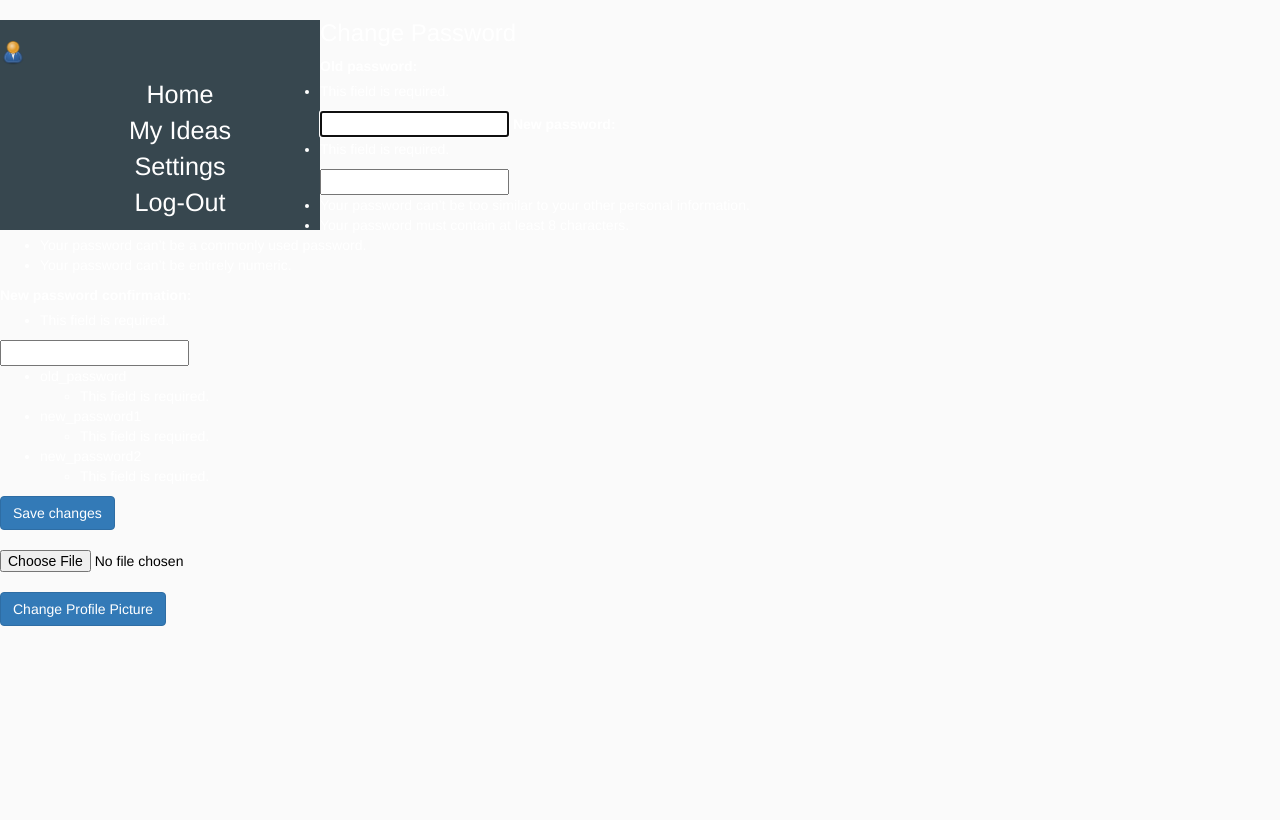
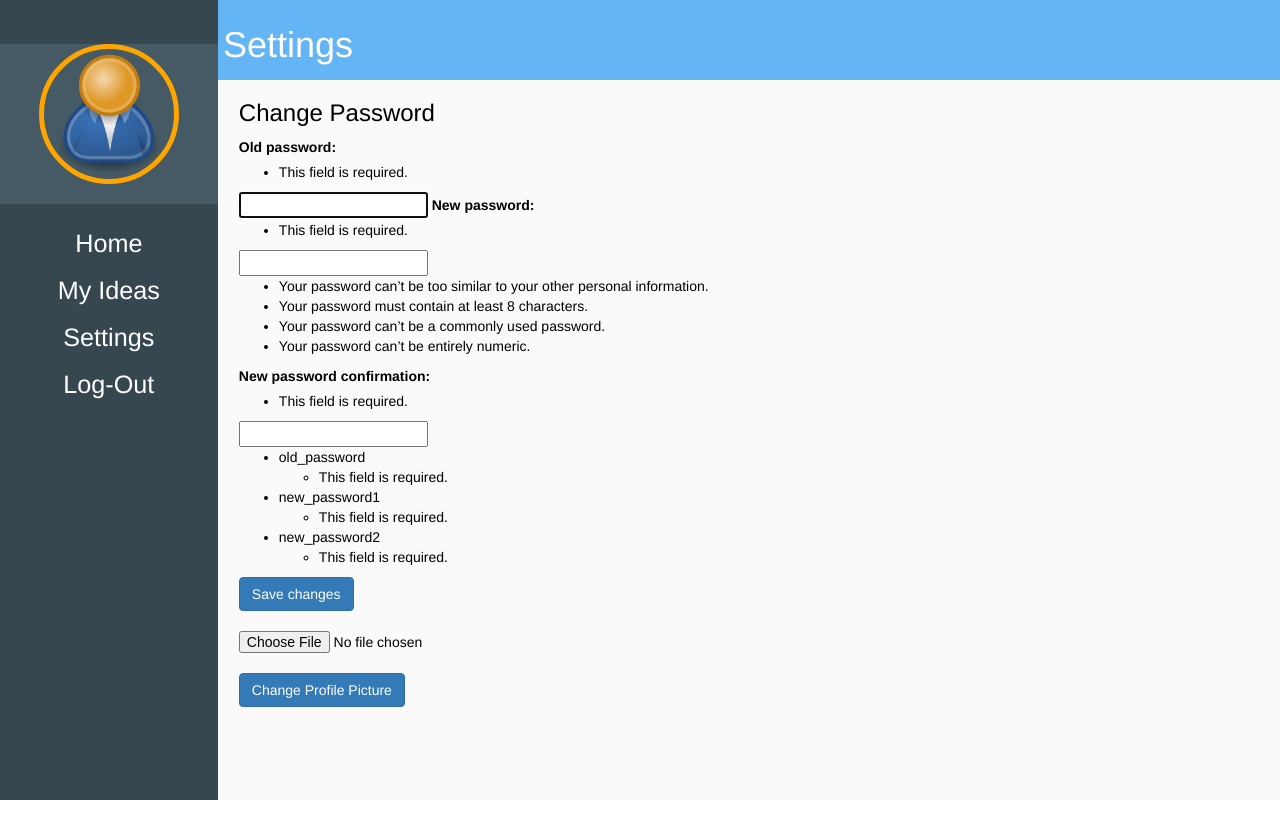
Before and after one commit to RenzoBenemerito/PiNoise, a Django app: page /pinoise/settings/ in a window 1280 px wide. Run offline with Django 3.2, Linux system fonts and the light colour scheme; some libraries are stand-ins or nearby versions.

Commit message:
Design Changes

```diff
--- a/PiNoiseApp/static/css/styleDash.css
+++ b/PiNoiseApp/static/css/styleDash.css
@@ -1,6 +1,6 @@
 html,body{
     margin: 0;
-    width: 100%;
+    max-width: 100%;
     height: 100%;
 }
 body{
@@ -8,51 +8,75 @@
     color: white;
 }
 .nav{
-    width: 25%;
     background: #37474F;
     color: white;
     text-align: center;
-    margin: 0;
     font-size: 1.8em;
-    vertical-align: middle;
-    float: left
+    position: fixed;
+    left: 0;
+    top: 0;
+    padding: 0;
+    height: 100%;
+    width: 17%;
 }
 .navList{
     list-style: none;
+    padding: 0;
 }
 .navList>li{
-
+    margin: 5% 0;
 }
-.navList>li>a{
+.navList>li>.itemDiv>a{
     color: white;
     text-decoration: none;
 }
-.navList>li>a:hover{
+.navList>li>.itemDiv>a:hover{
     color: yellow;
 }
+.navList>li>.itemDiv:hover{
+    background-color: #263238;
+}
 .profilePic{
-    width: 40%;
+    width: 100%;
     height: 20%;
+    margin: 20% 0 10% 0;
+    background-color: #455A64;
 }
 .imgProf{
-    height: 100%;
-    width: 20%;
-    float: left;
+    height: 140px;
+    width: 140px;
     margin: 0;
+    text-align: center;
+    border: 5px solid orange;
+    border-radius: 10000px;
 }
 .list{
     font-size: 1.5em;
 }
-.list>li{
-    margin: 2% 0;
-}
 .list>li:hover{
-    margin: 2% 0;
     color: yellow;
     cursor: pointer;
 }
 .pane{
-    background-color: rgba(69,90,100 ,0.5);
+    background-color: #FAFAFA;
+    top: 0;
+    margin-left: 17%;
+    height: 100%;
+    width: auto;
+    color: black;
+    padding: 0;
+}
+#problemPane{
+    background-color: #64B5F6;
+    padding: 0.5%;
+    margin: 0;
+    color: white;
+}
+#categoryPane{
+    padding: 0 2%;
+}
+.postPane{
+    padding: 0 2%;
 }
 .post{
     position: relative;
--- a/PiNoiseApp/templates/header.html
+++ b/PiNoiseApp/templates/header.html
@@ -23,16 +23,16 @@
             {% else %}
             <img src="/media/profile_pic/default.png" alt="" class="imgProf">
             {% endif %}
-            <h3>{{user.username}}<br> </h3>
+            <br>
+            <h3>{{user.username}}</h3>
         </div>
-        <div class="navItems">
-            <ul class="navList">
-                <li><a href="/pinoise/dashboard">Home</a></li>
-                <li><a href="/pinoise/myIdeas">My Ideas</a></li>
-                <li><a href="/pinoise/settings">Settings</a></li>
-                <li><a href="/pinoise/dashboard/logout">Log-Out</a></li>
-            </ul>
-        </div>
+        <ul class="navList">
+            <li><div class="itemDiv"><a href="/pinoise/dashboard">Home</a></div></li>
+            <li><div class="itemDiv"><a href="/pinoise/myIdeas">My Ideas</a></div></li>
+            <li><div class="itemDiv"><a href="/pinoise/settings">Settings</a></div></li>
+            <li><div class="itemDiv"><a href="/pinoise/dashboard/logout">Log-Out</a></div></li>
+        </ul>
+
 
     </nav>
  {% block content %}
--- a/PiNoiseApp/templates/reply.html
+++ b/PiNoiseApp/templates/reply.html
@@ -1,8 +1,8 @@
 <div class="replyDiv">
 <button class="deleteR"></button>
-    {% if user.pic %}
-        <img src="{{user.pic.url}}" alt="" class='pPicC'>
-        {% if user.governmentEntity == 1 %}
+    {% if user.users.pic %}
+        <img src="{{user.users.pic.url}}" alt="" class='pPicC'>
+        {% if user.users.governmentEntity == 1 %}
             <span class="glyphicon glyphicon-ok-sign" aria-hidden="true"></span>
         {% endif %}
     {% else %}
--- a/PiNoiseApp/templates/settings.html
+++ b/PiNoiseApp/templates/settings.html
@@ -1,6 +1,10 @@
 {% extends "header.html" %}
 {% block content %}
-<body>
+<div class="container-fluid pane">
+    <div id="problemPane">
+        <h1>Settings</h1>
+    </div>
+    <div id="categoryPane">
         <h3>Change Password</h3>
         <form method="post">
             {% csrf_token %}
@@ -15,5 +19,7 @@
             <br>
             <button type='submit' class='btn btn-primary'>Change Profile Picture</button>
         </form>
+    </div>
+</div>
 
 {% endblock %}
--- a/PiNoiseApp/urls.py
+++ b/PiNoiseApp/urls.py
@@ -19,6 +19,7 @@
     url(r'^.*/(?P<category>.*)/(?P<user>.*)/(?P<title>.*)/report$',views.report,name='report'),
     url(r'^.*/(?P<category>.*)/(?P<user>.*)/(?P<title>.*)/sendMessage$',views.sendMessage,name='sendMessage'),
     url(r'^.*/(?P<user>.*)/(?P<title>.*)/comment$',views.comment,name='comment'),
+    url(r'^.*/(?P<user>.*)/(?P<title>.*)/editComment$',views.uComment,name='uComment'),
     url(r'^.*/(?P<user>.*)/(?P<title>.*)/deleteComment$',views.dComment,name='dComment'),
     url(r'^.*/(?P<user>.*)/(?P<title>.*)/deleteReply$',views.dReply,name='dReply'),
     url(r'^.*/(?P<user>.*)/(?P<title>.*)/reply$',views.reply,name='reply'),
--- a/PiNoiseApp/views.py
+++ b/PiNoiseApp/views.py
@@ -258,6 +258,18 @@
 
         return render(request, 'reply.html',{'user':userLog , 'reply':replyText})
 
+def uComment(request,title,user,methods=['GET']):
+    updatedComment = request.GET['uComment']
+    comment = request.GET['comment']
+    author = request.GET['author']
+    post = Posts.objects.get(title = title,author = user)
+    user = User.objects.get(username = author)
+    reply = ReplyPost.objects.get(post = post,author = user, reply = comment)
+    reply.reply = updatedComment
+    reply.save()
+
+    return redirect('./post_page')
+
 def dComment(request,title,user,methods=['GET']):
     comment = request.GET['comment']
     author = request.GET['author']
@@ -294,7 +306,7 @@
 def report(request,category,title,user,methods=['GET']):
     if request.method == 'GET':
         reason = request.GET['reason']
-        user = Users.objects.get(username = user)
+        user = User.objects.get(username = user)
         post = Posts.objects.get(title = title,category = category, author_id = user)
         report = Reports(post = post, user = request.user,offence = reason)
         report.save()
@@ -303,11 +315,11 @@
 
 def sendMessage(request,category,title,user,methods=['POST']):
     if request.method == "POST":
-        entity = Users(id = request.session['id'])
+        entity = Users(id = request.user.id)
         subject = "PinoiseApp Post(" + title +", " + category + ", " + user + ")"
         message = request.POST['message']
         fromEmail = conf_settings.EMAIL_HOST_USER
-        author = Users.objects.get(username = user)
+        author = User.objects.get(username = user)
         to = [author.email]
         send_mail(subject,message,fromEmail,to,fail_silently=False)
 
```
Also changed, not shown: other parts of PiNoiseApp/static/css/styleDash.css (+13 -9 lines), PiNoiseApp/static/js/dash.js (+29 -6 lines), PiNoiseApp/templates/Category.html (+11 -5 lines), PiNoiseApp/templates/comment.html (+4 -5 lines), PiNoiseApp/templates/dashboard.html (+10 -8 lines), PiNoiseApp/templates/myIdeas.html (+8 -0 lines), PiNoiseApp/templates/post.html (+6 -4 lines), PiNoiseApp/media/profile_pic/12064125_996128967116418_1587069404_n.jpg (added), PiNoiseApp/media/profile_pic/12064125_996128967116418_1587069404_n_1.jpg (added), PiNoiseApp/media/profile_pic/12064125_996128967116418_1587069404_n_2wOO17i.jpg (added), PiNoiseApp/media/profile_pic/12289674_1024247774304537_8050990647789342915_n.jpg (added), PiNoiseApp/media/profile_pic/12289674_1024247774304537_8050990647789342915_n_QyrYAwV.jpg (added), PiNoiseApp/media/profile_pic/wp_dark_lord-2560x1440_00228_1.jpg (added), PiNoiseApp/migrations/0001_initial.py. Lines whose indentation alone changed are shown as unchanged.
